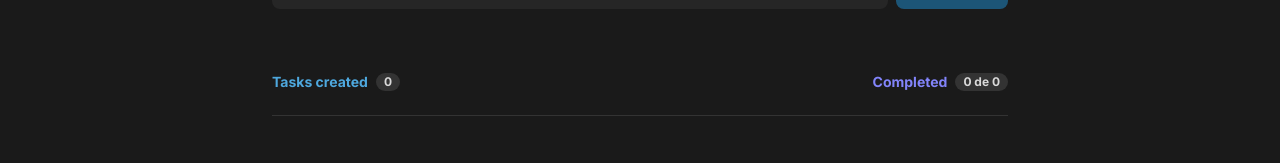
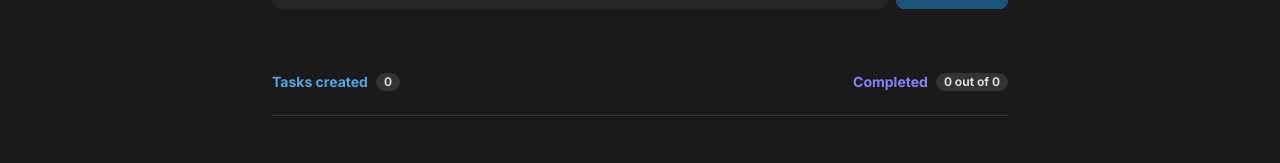
Before and after one commit to hurick/dotoo, a React (Vite) app: page / in a window 1280 px wide. Shown: the part 212-375 px from the top of the page. Built offline with nearby package versions, Linux system fonts and the light colour scheme.

Commit message:
fix(Home): mispelled counters text

```diff
--- a/src/pages/Home.tsx
+++ b/src/pages/Home.tsx
@@ -55,7 +55,7 @@ export const Home = () => {
 
           <strong className={hc__completed}>
             <span>Completed</span>
-            <span className={hcc__number}>{completedTasksCount} de {tasks.length}</span>
+            <span className={hcc__number}>{completedTasksCount} out of {tasks.length}</span>
           </strong>
         </div>
 
```
